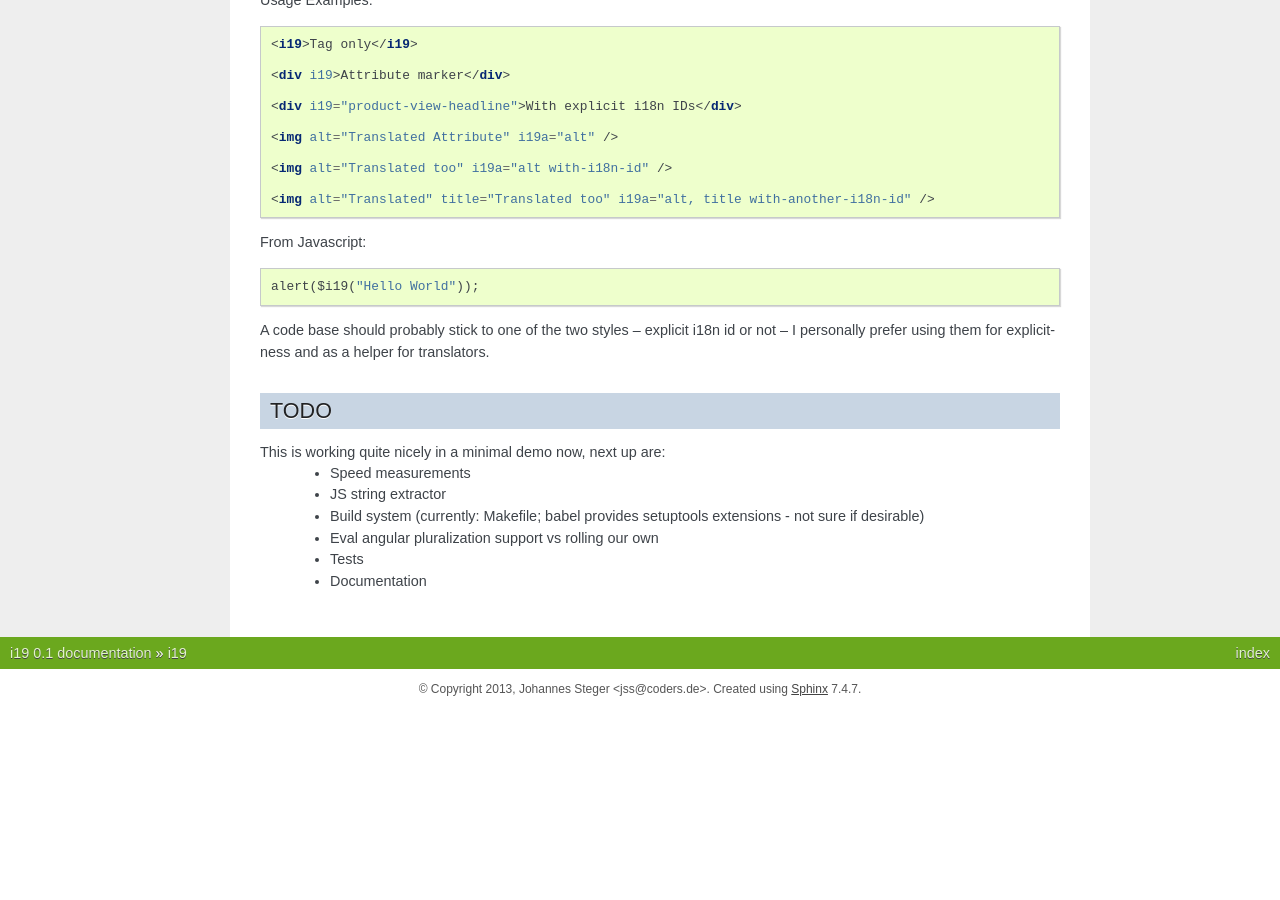
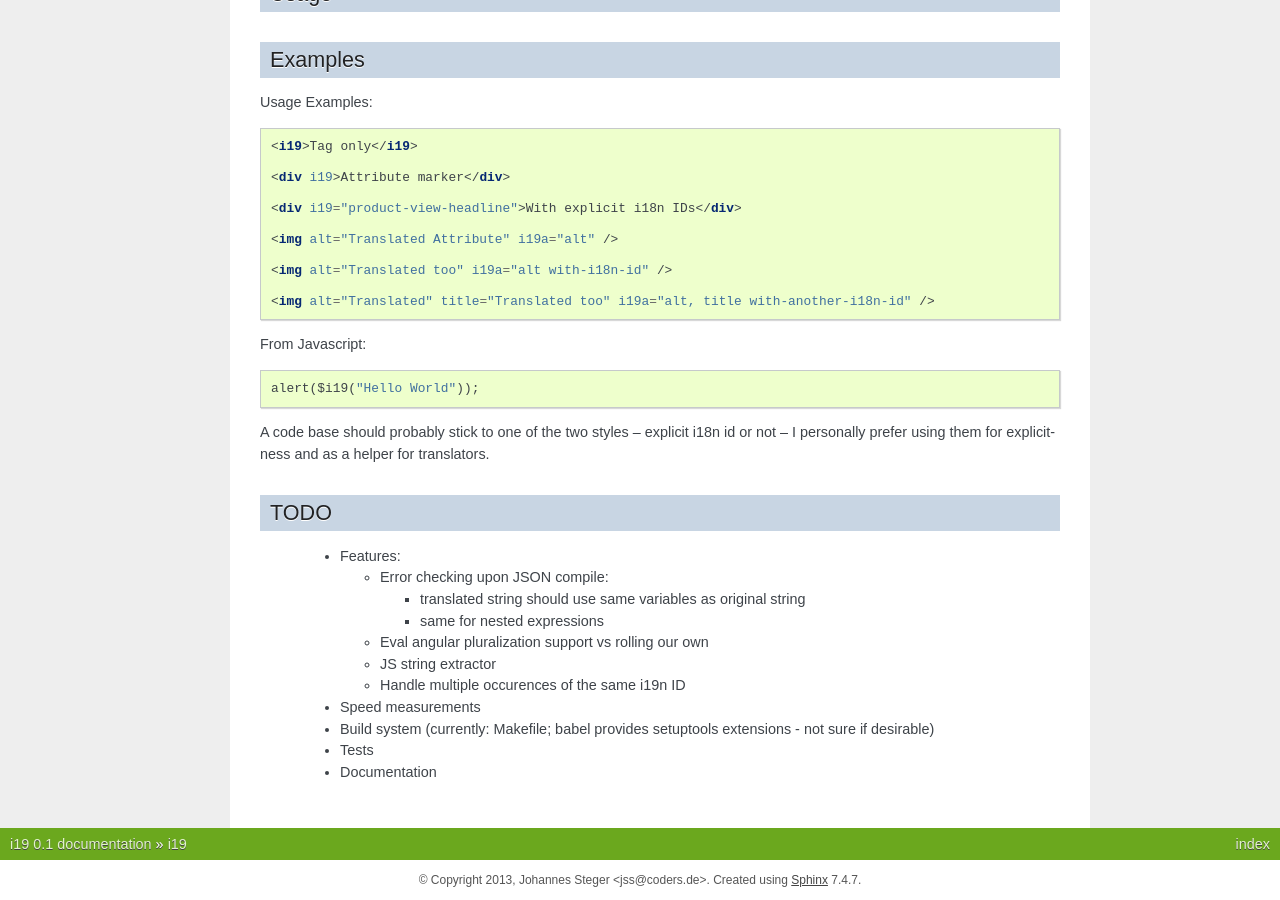
Before and after one commit to johaness/i19, a Sphinx documentation site: the page built from doc/index.rst, in a window 1280 px wide and 900 px high, scrolled down 897 px. Built offline with Sphinx 7.4.7, drawn with Linux system fonts in a browser that asks for light colours; before the commit the page ends 1606 px from its top, so only the background shows below that; some of the changed text lies outside the part shown.

```diff
--- a/doc/index.rst
+++ b/doc/index.rst
@@ -63,10 +68,18 @@
 TODO
 ----
 
-This is working quite nicely in a minimal demo now, next up are:
+ * Features:
+
+   * Error checking upon JSON compile:
+
+     * translated string should use same variables as original string
+     * same for nested expressions
+
+   * Eval angular pluralization support vs rolling our own
+   * JS string extractor
+   * Handle multiple occurences of the same i19n ID
+
  * Speed measurements
- * JS string extractor
  * Build system (currently: Makefile; babel provides setuptools extensions - not sure if desirable)
- * Eval angular pluralization support vs rolling our own
  * Tests
  * Documentation
```
Also changed, not shown: other parts of doc/index.rst (+5 -0 lines), 1 other file.
